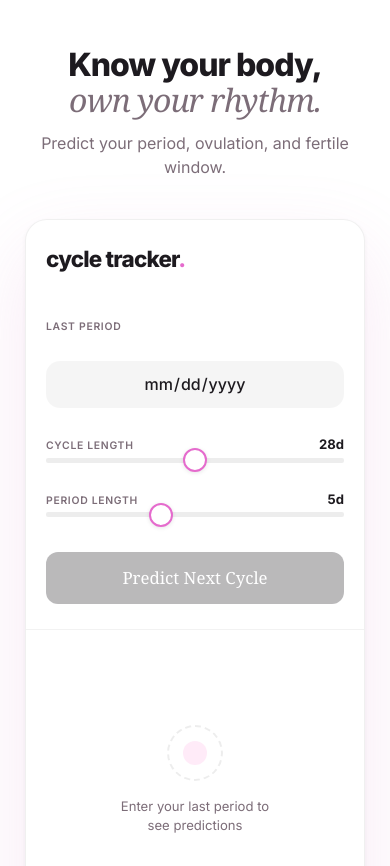
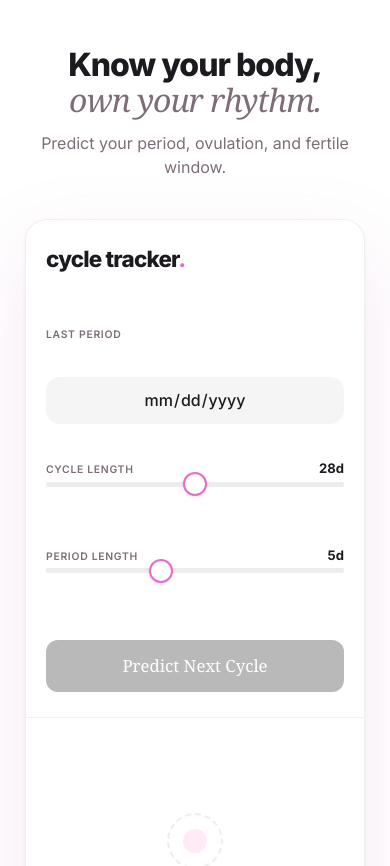
Before and after one commit to An-ide/cycle-tracker, a React (Vite) app: page / in a window 390 px wide. Shown: the top 866 px of the page. Built offline with nearby package versions, Linux system fonts and the light colour scheme; a web font is replaced by a local one.

Commit message:
Increase spacing between sliders on mobile

```diff
--- a/src/components/PeriodCalculator.css
+++ b/src/components/PeriodCalculator.css
@@ -122,7 +122,7 @@ body{
 }
 .date-inp:focus{background:rgba(0,0,0,.06);outline:none}
 
-.sl-wrap{display:flex;flex-direction:column}
+.sl-wrap{display:flex;flex-direction:column;margin-bottom:.5rem}
 .sl-h{display:flex;justify-content:space-between;align-items:baseline;margin-bottom:.35rem}
 .sl-v{font-size:.82rem;font-weight:700}
 
@@ -261,7 +261,7 @@ body{
 
   .pan-l{
     border-right:none;border-bottom:1px solid rgba(0,0,0,.05);
-    padding:1.6rem 1.25rem;justify-content:flex-start;gap:1.75rem;
+    padding:1.6rem 1.25rem;justify-content:flex-start;gap:2.25rem;
   }
   .brand{font-size:1.4rem;margin-bottom:.8rem}
   .lab-down{position:static;margin-top:.4rem}
@@ -271,6 +271,7 @@ body{
   .sl{height:5px}
   .sl::-webkit-slider-thumb{width:24px;height:24px}
   .sl::-moz-range-thumb{width:24px;height:24px}
+  .sl-wrap{margin-bottom:1.5rem}
   .go-btn{padding:.9rem;font-size:1.05rem;margin-top:.4rem}
 
   .pan-r{height:auto;overflow:visible;padding:1.25rem}
```
